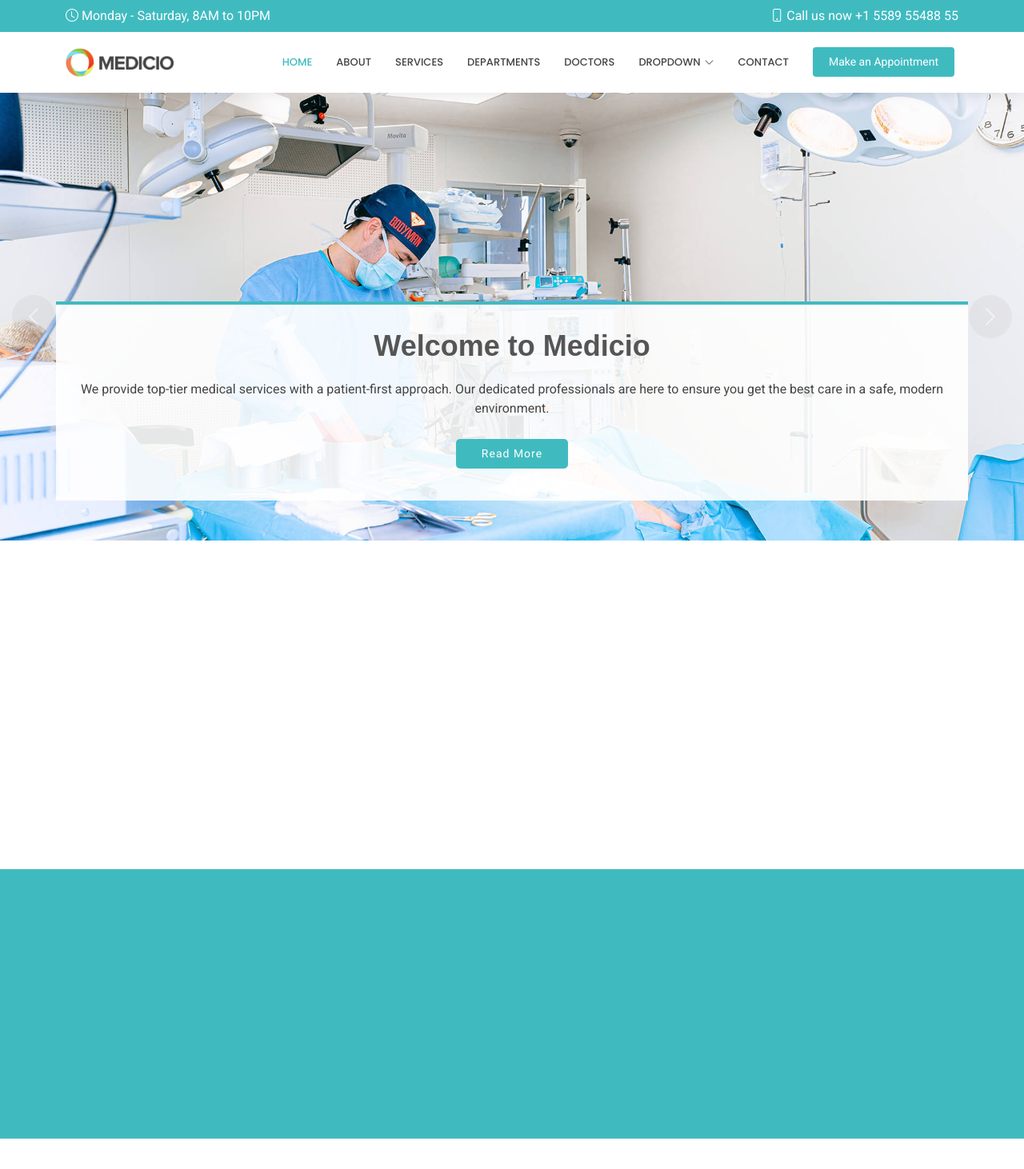
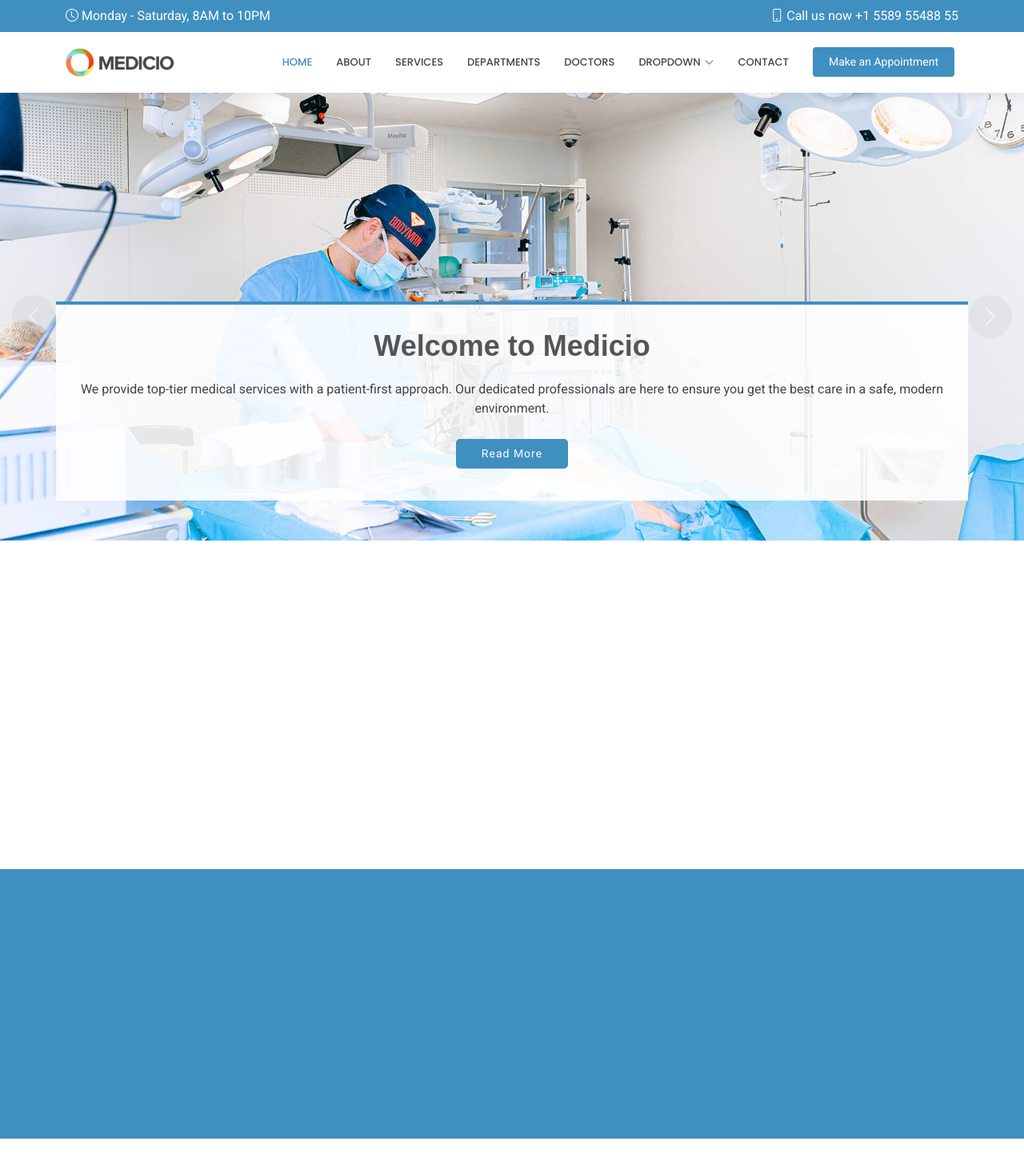
Before and after one commit to MostefaBoudjema/nuxt3-MediCio, a Nuxt app: page / in a window 1280 px wide. Shown: the top 1462 px of the page at 80% size. Built offline with nearby package versions, Linux system fonts and the light colour scheme.

Commit message:
update style

```diff
--- a/public/css/main.css
+++ b/public/css/main.css
@@ -22,7 +22,7 @@
   --background-color: #ffffff; /* Background color for the entire website, including individual sections */
   --default-color: #444444; /* Default color used for the majority of the text content across the entire website */
   --heading-color: #555555; /* Color for headings, subheadings and title throughout the website */
-  --accent-color: #3fbbc0; /* Accent color that represents your brand on the website. It's used for buttons, links, and other elements that need to stand out */
+  --accent-color: #3f8fc0; /* Accent color that represents your brand on the website. It's used for buttons, links, and other elements that need to stand out */
   --surface-color: #ffffff; /* The surface color is used as a background of boxed elements within sections, such as cards, icon boxes, or other elements that require a visual separation from the global background. */
   --contrast-color: #ffffff; /* Contrast color for text, ensuring readability against backgrounds of accent, heading, or default colors. */
 }
@@ -30,11 +30,11 @@
 /* Nav Menu Colors - The following color variables are used specifically for the navigation menu. They are separate from the global colors to allow for more customization options */
 :root {
   --nav-color: #444444;  /* The default color of the main navmenu links */
-  --nav-hover-color: #3fbbc0; /* Applied to main navmenu links when they are hovered over or active */
+  --nav-hover-color: #3f8fc0; /* Applied to main navmenu links when they are hovered over or active */
   --nav-mobile-background-color: #ffffff; /* Used as the background color for mobile navigation menu */
   --nav-dropdown-background-color: #ffffff; /* Used as the background color for dropdown items that appear when hovering over primary navigation items */
   --nav-dropdown-color: #444444; /* Used for navigation links of the dropdown items in the navigation menu. */
-  --nav-dropdown-hover-color: #3fbbc0; /* Similar to --nav-hover-color, this color is applied to dropdown navigation links when they are hovered over. */
+  --nav-dropdown-hover-color: #3f8fc0; /* Similar to --nav-hover-color, this color is applied to dropdown navigation links when they are hovered over. */
 }
 
 /* Color Presets - These classes override global colors when applied to any section or element, providing reuse of the sam color scheme. */
@@ -53,7 +53,7 @@
 }
 
 .accent-background {
-  --background-color: #3fbbc0;
+  --background-color: #3f8fc0;
   --default-color: #ffffff;
   --heading-color: #ffffff;
   --surface-color: #65c9cd;
```
